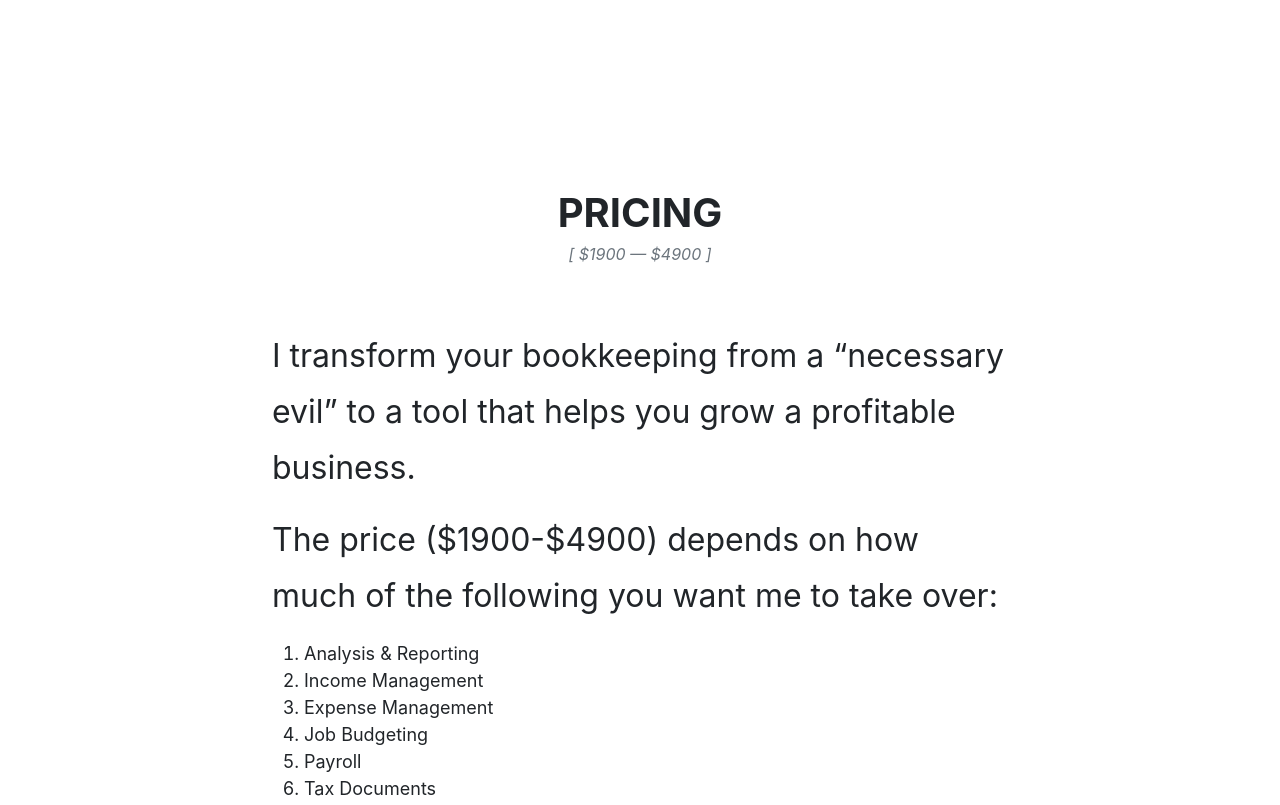
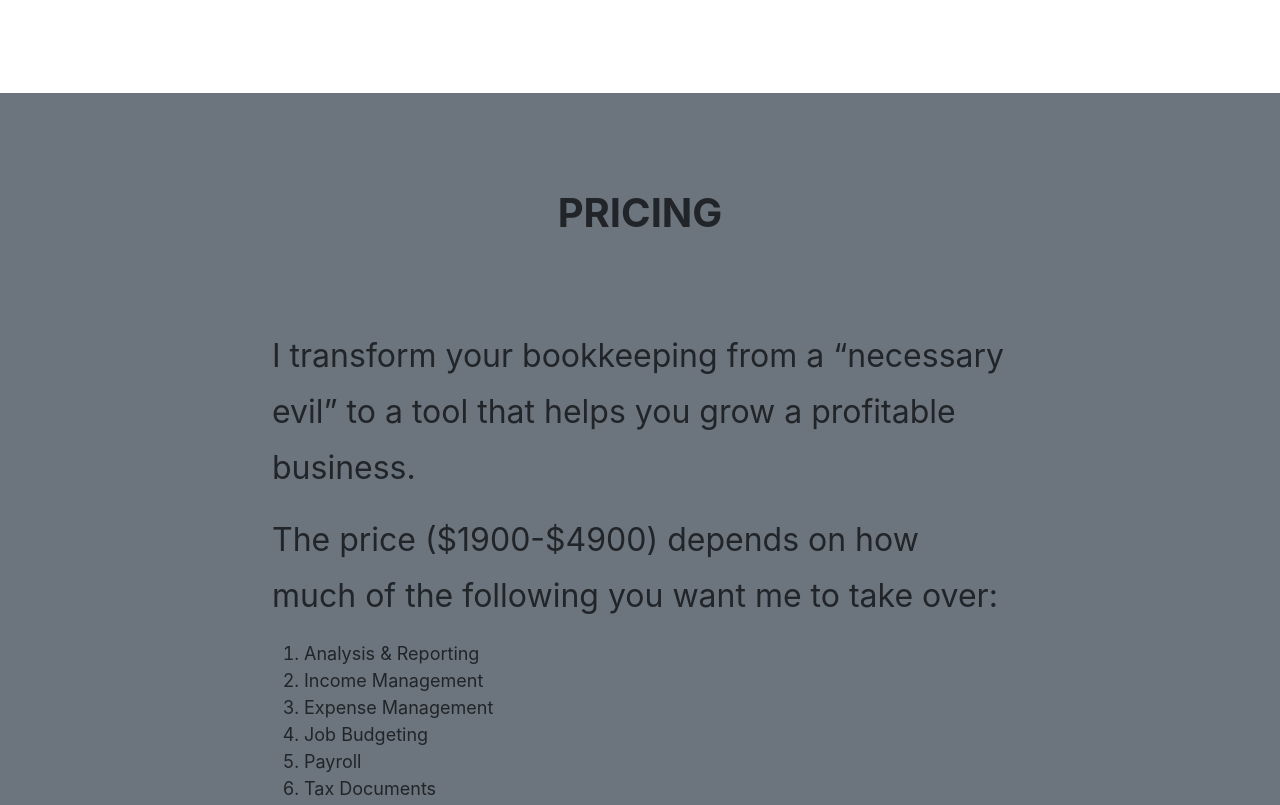
Before and after one commit to rushebrady/TCB, a plain HTML site: page index.html in a window 1280 px wide. Shown: the part 4962-5767 px from the top of the page. Drawn offline with Linux system fonts and the light colour scheme.

Commit message:
Update index.html

```diff
--- a/index.html
+++ b/index.html
@@ -203,7 +203,7 @@
         </section>
         <!--end SERVICES-->
         <!--PRICING-->
-        <section class="page-section" id="pricing">
+        <section class="page-section bg-secondary" id="pricing">
             <div class="container">
                 <div class="text-center">
                     <h1 class="section-heading">PRICING</h1>
```
